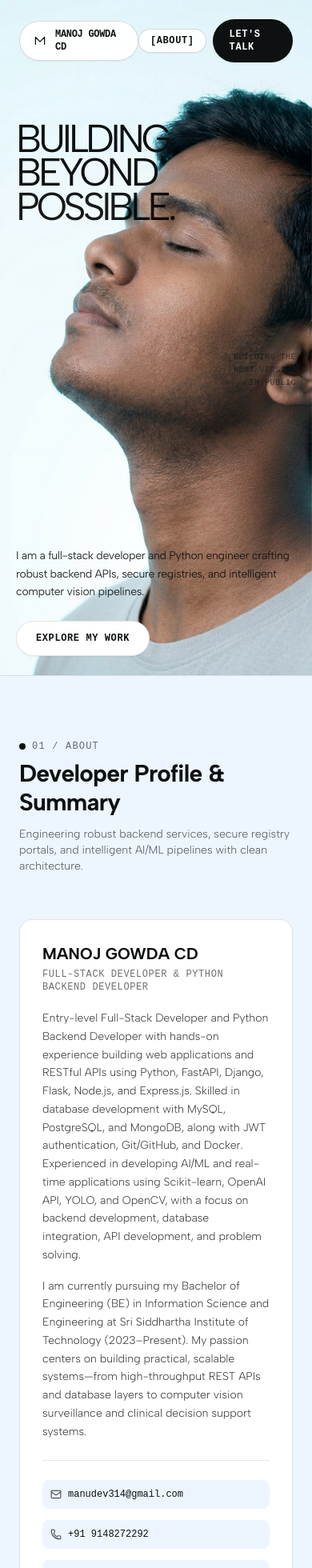
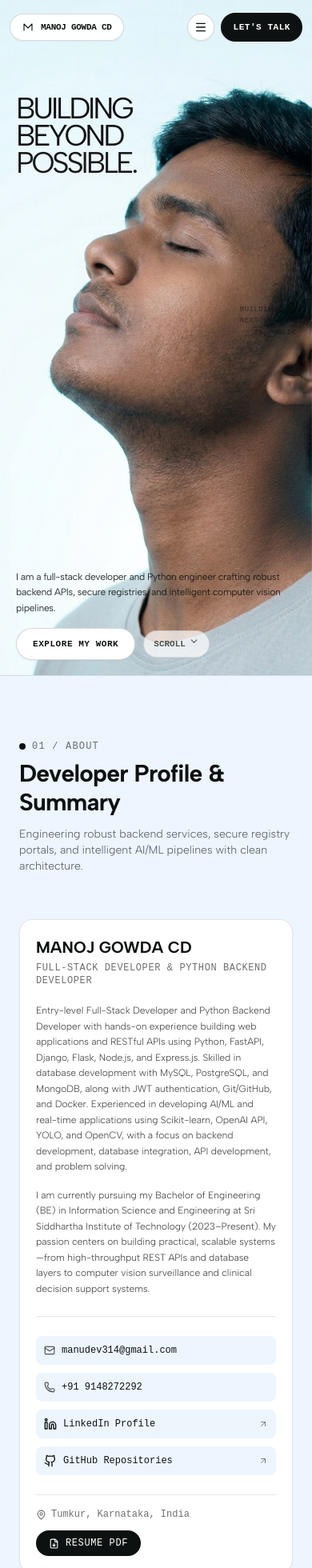
Before and after one commit to manojgowda20/manoj-gowda-portfolio, a React (Vite) app: page / in a window 390 px wide. Shown: the top 1960 px of the page at 80% size. Built offline with nearby package versions, Linux system fonts and the light colour scheme; a web font is replaced by a local one.

Commit message:
feat: improve mobile responsive experience

```diff
--- a/src/components/GlassHero.tsx
+++ b/src/components/GlassHero.tsx
@@ -1,5 +1,7 @@
-import React, { useRef, useEffect } from 'react';
+import React, { useRef, useEffect, useState } from 'react';
+import { ChevronDown, Menu, X, ArrowUpRight } from 'lucide-react';
 import { personalInfo } from '../data/portfolio';
+import { AnimatePresence, motion } from 'framer-motion';
 
 interface GlassHeroProps {
   onNavigate?: (sectionId: string) => void;
@@ -8,6 +10,7 @@ interface GlassHeroProps {
 export const GlassHero: React.FC<GlassHeroProps> = ({ onNavigate }) => {
   const containerRef = useRef<HTMLDivElement>(null);
   const revealRef = useRef<HTMLDivElement>(null);
+  const [mobileMenuOpen, setMobileMenuOpen] = useState(false);
 
   // Animation values stored in refs to prevent React state re-renders
   const rawPos = useRef({ x: -999, y: -999 });
@@ -18,7 +21,7 @@ export const GlassHero: React.FC<GlassHeroProps> = ({ onNavigate }) => {
   const frameId = useRef<number | null>(null);
 
   const DESKTOP_RADIUS = 235;
-  const MOBILE_RADIUS = 150;
+  const MOBILE_RADIUS = 140;
 
   useEffect(() => {
     const container = containerRef.current;
@@ -85,7 +88,7 @@ export const GlassHero: React.FC<GlassHeroProps> = ({ onNavigate }) => {
     };
   }, []);
 
-  // Desktop Pointer Handlers
+  // Desktop Mouse Handlers
   const handlePointerEnter = (e: React.PointerEvent<HTMLDivElement>) => {
     if (e.pointerType !== 'mouse') return;
     targetRadius.current = DESKTOP_RADIUS;
@@ -106,7 +109,7 @@ export const GlassHero: React.FC<GlassHeroProps> = ({ onNavigate }) => {
     targetRadius.current = 0;
   };
 
-  // Mobile Touch/Pointer Handlers
+  // Mobile Touch Handlers (using touch-pan-y so user can scroll naturally)
   const handlePointerDown = (e: React.PointerEvent<HTMLDivElement>) => {
     if (e.pointerType === 'mouse') return;
     isTracking.current = true;
@@ -121,23 +124,12 @@ export const GlassHero: React.FC<GlassHeroProps> = ({ onNavigate }) => {
         smoothedPos.current = { x, y };
       }
     }
-
-    try {
-      containerRef.current?.setPointerCapture(e.pointerId);
-    } catch {
-      // Ignore pointer capture errors
-    }
   };
 
   const handlePointerUp = (e: React.PointerEvent<HTMLDivElement>) => {
     if (e.pointerType === 'mouse') return;
     isTracking.current = false;
     targetRadius.current = 0;
-    try {
-      containerRef.current?.releasePointerCapture(e.pointerId);
-    } catch {
-      // Ignore capture release errors
-    }
   };
 
   const updatePointerPosition = (e: React.PointerEvent<HTMLDivElement>) => {
@@ -151,6 +143,7 @@ export const GlassHero: React.FC<GlassHeroProps> = ({ onNavigate }) => {
   };
 
   const scrollToSection = (id: string) => {
+    setMobileMenuOpen(false);
     if (onNavigate) {
       onNavigate(id);
       return;
@@ -165,7 +158,7 @@ export const GlassHero: React.FC<GlassHeroProps> = ({ onNavigate }) => {
     <div
       ref={containerRef}
       id="home"
-      className="relative w-full h-[100dvh] min-h-[640px] overflow-hidden isolate touch-none select-none bg-[#edf5ff] text-[#0e1111] font-display flex flex-col justify-between"
+      className="relative w-full h-[100dvh] min-h-[580px] max-h-[1000px] overflow-hidden isolate select-none bg-[#edf5ff] text-[#0e1111] font-display flex flex-col justify-between touch-pan-y"
       onPointerEnter={handlePointerEnter}
       onPointerMove={handlePointerMove}
       onPointerLeave={handlePointerLeave}
@@ -222,8 +215,8 @@ export const GlassHero: React.FC<GlassHeroProps> = ({ onNavigate }) => {
         .hero-headline {
           position: absolute;
           left: max(5.6vw, 2rem);
-          top: 34%;
-          font-size: clamp(5.4rem, 6.2vw, 6.8rem);
+          top: 32%;
+          font-size: clamp(4.2rem, 6vw, 6.8rem);
           line-height: 0.93;
           letter-spacing: -0.085em;
           font-weight: 400;
@@ -237,7 +230,7 @@ export const GlassHero: React.FC<GlassHeroProps> = ({ onNavigate }) => {
           max-width: 28rem;
           display: flex;
           flex-direction: column;
-          gap: 1.5rem;
+          gap: 1.25rem;
           z-index: 10;
         }
 
@@ -252,21 +245,22 @@ export const GlassHero: React.FC<GlassHeroProps> = ({ onNavigate }) => {
 
         @media (max-width: 767px) {
           .hero-headline {
-            top: 18%;
+            top: 14%;
             left: 1.25rem;
-            width: 70%;
-            font-size: clamp(2.7rem, 12.5vw, 3.8rem);
-            line-height: 0.87;
+            width: 80%;
+            font-size: clamp(2.3rem, 9.5vw, 3.4rem);
+            line-height: 0.92;
             max-width: 320px;
           }
           .hero-intro {
             left: 1.25rem;
             right: 1.25rem;
-            bottom: calc(1.5rem + env(safe-area-inset-bottom, 0px));
+            bottom: calc(1.2rem + env(safe-area-inset-bottom, 0px));
             max-width: none;
+            gap: 0.9rem;
           }
           .hero-tagline {
-            top: 52%;
+            top: 45%;
             right: 1.25rem;
             bottom: auto;
           }
@@ -372,24 +366,24 @@ export const GlassHero: React.FC<GlassHeroProps> = ({ onNavigate }) => {
         />
       </div>
 
-      {/* Top Bar for initial hero view (integrated navigation with high-visibility frosted pill styling) */}
+      {/* Top Bar for initial hero view (High-visibility frosted pill styling for desktop and mobile) */}
       <nav
-        className="absolute top-[max(1.5rem,env(safe-area-inset-top,0px))] left-0 right-0 px-[max(4vw,1.5rem)] flex justify-between items-center z-30 animate-nav pointer-events-auto"
+        className="absolute top-[max(1rem,env(safe-area-inset-top,0px))] left-0 right-0 px-3 sm:px-[max(4vw,1.5rem)] flex justify-between items-center z-30 animate-nav pointer-events-auto"
         aria-label="Hero navigation"
       >
         <button
           onClick={() => window.scrollTo({ top: 0, behavior: 'smooth' })}
-          className="flex items-center gap-2.5 px-4 py-2 rounded-full bg-white/95 backdrop-blur-md border border-black/15 shadow-sm text-left focus:outline-none focus:ring-2 focus:ring-[#0e1111]/20 cursor-pointer transition-transform hover:scale-[1.02]"
+          className="flex items-center gap-2 px-3.5 py-2 rounded-full bg-white/95 backdrop-blur-md border border-black/15 shadow-sm text-left focus:outline-none focus:ring-2 focus:ring-[#0e1111]/20 cursor-pointer transition-transform hover:scale-[1.02]"
         >
-          <svg viewBox="0 0 32 32" className="w-5 h-5 fill-none stroke-current stroke-[2.2] text-[#0e1111]" aria-hidden="true">
+          <svg viewBox="0 0 32 32" className="w-4 h-4 sm:w-5 sm:h-5 fill-none stroke-current stroke-[2.2] text-[#0e1111]" aria-hidden="true">
             <path d="M6 24V8l10 10 10-10v16" strokeLinecap="round" strokeLinejoin="round" />
           </svg>
-          <span className="font-technical text-xs sm:text-sm font-bold tracking-tight uppercase text-[#0e1111]">
+          <span className="font-technical text-[11px] sm:text-xs font-bold tracking-tight uppercase text-[#0e1111]">
             MANOJ GOWDA CD
           </span>
         </button>
 
-        {/* Desktop Links (Click to scroll down to sections - frosted pill container with high contrast) */}
+        {/* Desktop Links */}
         <div className="hidden md:flex items-center gap-6 px-6 py-2 rounded-full bg-white/95 backdrop-blur-md border border-black/15 shadow-sm font-technical text-xs uppercase tracking-wider text-[#0e1111] font-bold">
           <button
             onClick={() => scrollToSection('about')}
@@ -417,24 +411,48 @@ export const GlassHero: React.FC<GlassHeroProps> = ({ onNavigate }) => {
           </button>
         </div>
 
-        {/* Let's Talk CTA */}
-        <div className="flex items-center gap-2 sm:gap-4">
+        {/* Mobile menu toggle & WhatsApp CTA */}
+        <div className="flex items-center gap-2">
           <button
-            onClick={() => scrollToSection('about')}
-            className="md:hidden px-3.5 py-1.5 rounded-full bg-white/95 backdrop-blur-md border border-black/15 font-technical text-xs uppercase tracking-wider text-[#0e1111] font-bold shadow-sm"
+            onClick={() => setMobileMenuOpen(!mobileMenuOpen)}
+            className="md:hidden p-2 rounded-full bg-white/95 backdrop-blur-md border border-black/15 text-[#0e1111] shadow-sm flex items-center justify-center cursor-pointer"
+            aria-label={mobileMenuOpen ? "Close menu" : "Open menu"}
           >
-            [About]
+            {mobileMenuOpen ? <X size={16} /> : <Menu size={16} />}
           </button>
           <a
             href={personalInfo.whatsappUrl}
             target="_blank"
             rel="noreferrer"
-            className="bg-[#0e1111] text-white hover:bg-[#0e1111]/90 border border-black/10 px-5 py-2.5 rounded-full font-technical text-xs uppercase tracking-wider font-bold transition-all duration-300 shadow-sm focus:outline-none focus:ring-2 focus:ring-[#0e1111]/20 flex items-center justify-center min-h-[40px] hover:-translate-y-[1px] active:translate-y-0"
+            className="bg-[#0e1111] text-white hover:bg-[#0e1111]/90 border border-black/10 px-3.5 sm:px-5 py-2 rounded-full font-technical text-[11px] sm:text-xs uppercase tracking-wider font-bold transition-all duration-300 shadow-sm focus:outline-none focus:ring-2 focus:ring-[#0e1111]/20 flex items-center justify-center min-h-[36px] sm:min-h-[40px]"
           >
-            Let's talk
+            <span>Let's talk</span>
           </a>
         </div>
       </nav>
+
+      {/* Mobile Drawer Dropdown from Hero Header */}
+      <AnimatePresence>
+        {mobileMenuOpen && (
+          <motion.div
+            initial={{ opacity: 0, y: -10 }}
+            animate={{ opacity: 1, y: 0 }}
+            exit={{ opacity: 0, y: -10 }}
+            className="absolute top-[68px] left-3 right-3 p-4 rounded-2xl bg-white/95 backdrop-blur-xl border border-black/15 shadow-xl z-40 md:hidden font-technical text-xs uppercase tracking-wider text-[#0e1111] font-bold flex flex-col gap-2"
+          >
+            {['about', 'work', 'skills', 'education'].map((sec) => (
+              <button
+                key={sec}
+                onClick={() => scrollToSection(sec)}
+                className="text-left p-2.5 rounded-xl hover:bg-black/5 flex items-center justify-between transition-colors cursor-pointer"
+              >
+                <span>{sec}</span>
+                <ArrowUpRight size={14} className="opacity-50" />
+              </button>
+            ))}
+          </motion.div>
+        )}
+      </AnimatePresence>
 
       {/* LAYER 4: Headline and Copy */}
       <section className="hero-headline flex flex-col pointer-events-none">
@@ -450,21 +468,30 @@ export const GlassHero: React.FC<GlassHeroProps> = ({ onNavigate }) => {
       </section>
 
       {/* Bottom copy and action triggers */}
-      <div className="hero-intro animate-intro-container flex flex-col items-start gap-5">
-        <p className="text-sm md:text-base leading-relaxed text-[#0e1111]/85 font-display tracking-tight pointer-events-auto">
+      <div className="hero-intro animate-intro-container flex flex-col items-start">
+        <p className="text-xs sm:text-sm md:text-base leading-relaxed text-[#0e1111]/85 font-display tracking-tight pointer-events-auto">
           I am a full-stack developer and Python engineer crafting robust backend APIs, secure registries, and intelligent computer vision pipelines.
         </p>
-        <button
-          onClick={() => scrollToSection('work')}
-          className="bg-white text-[#0e1111] hover:bg-[#edf5ff] border border-black/10 px-6 py-3 rounded-full font-technical text-xs uppercase tracking-wider font-semibold transition-all duration-300 shadow-sm focus:outline-none focus:ring-2 focus:ring-[#0e1111]/20 flex items-center justify-center min-h-[44px] hover:-translate-y-[1px] active:translate-y-0 cursor-pointer pointer-events-auto"
-        >
-          Explore my work
-        </button>
+        <div className="flex flex-wrap items-center gap-2.5 sm:gap-4 pointer-events-auto">
+          <button
+            onClick={() => scrollToSection('work')}
+            className="bg-white text-[#0e1111] hover:bg-[#edf5ff] border border-black/15 px-5 sm:px-6 py-2.5 sm:py-3 rounded-full font-technical text-[11px] sm:text-xs uppercase tracking-wider font-bold transition-all duration-300 shadow-sm focus:outline-none focus:ring-2 focus:ring-[#0e1111]/20 flex items-center justify-center min-h-[40px] sm:min-h-[44px] cursor-pointer"
+          >
+            Explore my work
+          </button>
+          <button
+            onClick={() => scrollToSection('about')}
+            className="md:hidden inline-flex items-center gap-1 text-[11px] font-technical uppercase font-bold text-[#0e1111]/70 px-3 py-2 rounded-full border border-black/10 bg-white/70 backdrop-blur-sm"
+          >
+            <span>Scroll</span>
+            <ChevronDown size={13} className="animate-bounce" />
+          </button>
+        </div>
       </div>
 
       {/* Small mono tagline */}
       <div className="hero-tagline animate-tagline-text text-right pointer-events-none">
-        <div className="font-technical text-[10px] md:text-xs tracking-wider uppercase opacity-60 leading-relaxed">
+        <div className="font-technical text-[9px] sm:text-[10px] md:text-xs tracking-wider uppercase opacity-60 leading-relaxed">
           BUILDING THE<br />
           NEXT VERSION<br />
           IN PUBLIC
--- a/src/sections/About.tsx
+++ b/src/sections/About.tsx
@@ -116,7 +116,7 @@ export const About = () => {
 
           {/* Left: Summary & Developer Bio */}
           <div className="lg:col-span-6 flex flex-col gap-6">
-            <div className="p-7 rounded-2xl bg-white border border-black/10 shadow-sm">
+            <div className="p-5 sm:p-7 rounded-2xl bg-white border border-black/10 shadow-sm">
               <h3 className="font-display text-xl font-bold text-[#0e1111] mb-1">
                 {personalInfo.name}
               </h3>
@@ -124,7 +124,7 @@ export const About = () => {
                 {personalInfo.title}
               </p>
 
-              <div className="space-y-4 text-sm text-[#0e1111]/85 leading-relaxed font-display font-light">
+              <div className="space-y-4 text-xs sm:text-sm text-[#0e1111]/85 leading-relaxed font-display font-light">
                 <p>
                   {personalInfo.bio}
                 </p>
@@ -134,19 +134,19 @@ export const About = () => {
               </div>
 
               {/* Social and Contact Links Grid */}
-              <div className="grid grid-cols-1 sm:grid-cols-2 gap-3.5 mt-6 pt-6 border-t border-[#0e1111]/10 font-technical text-xs">
+              <div className="grid grid-cols-1 sm:grid-cols-2 gap-2.5 sm:gap-3.5 mt-6 pt-6 border-t border-[#0e1111]/10 font-technical text-xs">
                 <a
                   href={`mailto:${personalInfo.email}`}
                   className="flex items-center gap-2 p-2.5 rounded-lg bg-[#edf5ff] hover:bg-black/5 text-[#0e1111] transition-colors"
                 >
-                  <Mail size={14} className="text-[#0e1111]/70" />
+                  <Mail size={14} className="text-[#0e1111]/70 flex-shrink-0" />
                   <span className="truncate">{personalInfo.email}</span>
                 </a>
                 <a
                   href={`tel:${personalInfo.phone.replace(/\s+/g, '')}`}
                   className="flex items-center gap-2 p-2.5 rounded-lg bg-[#edf5ff] hover:bg-black/5 text-[#0e1111] transition-colors"
                 >
-                  <Phone size={14} className="text-[#0e1111]/70" />
+                  <Phone size={14} className="text-[#0e1111]/70 flex-shrink-0" />
                   <span>{personalInfo.phone}</span>
                 </a>
                 <a
@@ -157,7 +157,7 @@ export const About = () => {
                 >
                   <LinkedinIcon />
                   <span className="truncate">LinkedIn Profile</span>
-                  <ArrowUpRight size={12} className="ml-auto opacity-50" />
+                  <ArrowUpRight size={12} className="ml-auto opacity-50 flex-shrink-0" />
                 </a>
                 <a
                   href={socialLinks.find(s => s.platform === 'GitHub')?.url || '#'}
@@ -167,12 +167,12 @@ export const About = () => {
                 >
                   <GithubIcon />
                   <span className="truncate">GitHub Repositories</span>
-                  <ArrowUpRight size={12} className="ml-auto opacity-50" />
+                  <ArrowUpRight size={12} className="ml-auto opacity-50 flex-shrink-0" />
                 </a>
               </div>
 
               {/* Download Resume Button */}
-              <div className="mt-6 pt-4 border-t border-[#0e1111]/10 flex items-center justify-between">
+              <div className="mt-6 pt-4 border-t border-[#0e1111]/10 flex flex-wrap items-center justify-between gap-3">
                 <div className="flex items-center gap-1.5 font-technical text-xs text-[#0e1111]/60">
                   <MapPin size={13} />
                   <span>{personalInfo.location}</span>
@@ -191,7 +191,7 @@ export const About = () => {
 
           {/* Right: Interactive Skill Focus Matrix */}
           <div className="lg:col-span-6 flex flex-col">
-            <div className="p-7 rounded-2xl bg-white border border-black/10 shadow-sm h-full flex flex-col justify-between">
+            <div className="p-5 sm:p-7 rounded-2xl bg-white border border-black/10 shadow-sm h-full flex flex-col justify-between">
               <div>
                 <div className="flex items-center justify-between pb-4 mb-6 border-b border-[#0e1111]/10">
                   <span className="font-technical text-xs uppercase tracking-widest text-[#0e1111]/60 font-semibold">
@@ -203,7 +203,7 @@ export const About = () => {
                 </div>
 
                 {/* Category Pills Tablist */}
-                <div role="tablist" aria-label="Technical domain focus areas" className="flex flex-wrap gap-2 mb-6">
+                <div role="tablist" aria-label="Technical domain focus areas" className="flex overflow-x-auto pb-2 sm:pb-0 sm:flex-wrap gap-2 mb-6 -mx-5 px-5 sm:mx-0 sm:px-0">
                   {profileCategories.map((cat) => {
                     const isActive = activeCategory === cat.id;
                     return (
@@ -213,7 +213,7 @@ export const About = () => {
                         aria-selected={isActive}
                         onClick={() => setActiveCategory(cat.id)}
                         className={cn(
-                          'flex items-center gap-1.5 px-3.5 py-1.5 rounded-full font-technical text-xs uppercase tracking-wider transition-all duration-200',
+                          'flex items-center gap-1.5 px-3.5 py-1.5 rounded-full font-technical text-xs uppercase tracking-wider transition-all duration-200 whitespace-nowrap flex-shrink-0 sm:flex-shrink cursor-pointer',
                           isActive
                             ? 'bg-[#0e1111] text-white font-semibold shadow-sm'
                             : 'bg-[#edf5ff] text-[#0e1111]/70 hover:text-[#0e1111] hover:bg-black/5'
--- a/src/sections/Skills.tsx
+++ b/src/sections/Skills.tsx
@@ -40,7 +40,7 @@ export const Skills = () => {
         </div>
 
         {/* Filter Pills */}
-        <div role="tablist" aria-label="Skills filtering options" className="flex flex-wrap gap-2 mb-10">
+        <div role="tablist" aria-label="Skills filtering options" className="flex overflow-x-auto pb-2 sm:pb-0 sm:flex-wrap gap-2 mb-10 -mx-6 px-6 sm:mx-0 sm:px-0">
           {filterOptions.map((filter) => {
             const isActive = activeCategory === filter.id;
             return (
@@ -50,7 +50,7 @@ export const Skills = () => {
                 aria-selected={isActive}
                 onClick={() => setActiveCategory(filter.id)}
                 className={cn(
-                  'px-4 py-2 rounded-full font-technical text-xs uppercase tracking-wider transition-all duration-200 focus:outline-none focus:ring-2 focus:ring-[#0e1111]/20 cursor-pointer',
+                  'px-4 py-2 rounded-full font-technical text-xs uppercase tracking-wider transition-all duration-200 focus:outline-none focus:ring-2 focus:ring-[#0e1111]/20 cursor-pointer whitespace-nowrap flex-shrink-0 sm:flex-shrink',
                   isActive
                     ? 'bg-[#0e1111] text-white font-semibold shadow-sm'
                     : 'bg-white text-[#0e1111]/70 hover:text-[#0e1111] border border-black/10 hover:bg-[#edf5ff]'
```
